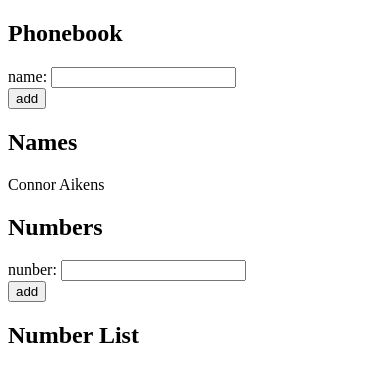
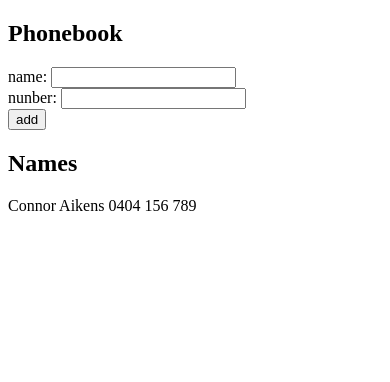
Before and after one commit to caikesn/Full-Stack-Open, a React (Vite) app in the folder part2/phonebook/phonebook-app/: page / in a window 390 px wide. Shown: the top 382 px of the page. Built offline with nearby package versions, Linux system fonts and the light colour scheme.

Commit message:
phonebook-3

```diff
--- a/part2/phonebook/phonebook-app/src/App.jsx
+++ b/part2/phonebook/phonebook-app/src/App.jsx
@@ -6,68 +6,59 @@ const Names = (props) => {
     <div> {props.value} </div>
   )
 }
+const Numbers = (props) => {
+  return (
+    <div> {props.value}</div>
+  )
+}
 
 
 const App = () => {
   const [persons, setPersons] = useState([
-    { name: 'Connor Aikens', id: 1 }
-  ])
-  const [numbers, setNumbers] = useState([
-    { number: '0404 156 789', id: 2}
+    { name: 'Connor Aikens', number: '0404 156 789', id: 1 }
   ])
   const [newNumber, setNewNumber] = useState('')
   const [newName, setNewName] = useState('')
   const [showAll, setShowAll] = useState(true)
 
-  const addNote = (event) => {
+  const addPerson = (event) => {
     event.preventDefault()
 
     const nameExists = persons.some(person => person.name === newName)
+    const numberExists = persons.some(person => person.number === newNumber)
 
-    if (nameExists) {
+    if (numberExists) {
       alert(`${newName} is already added to phonebook`)
     } else {
       const nameObject = {
       name: newName,
+      number: newNumber,
       id: String(Math.floor(Math.random() * 10000))
     }
 
       setPersons(persons.concat(nameObject))
       setNewName('')
+      setNewNumber('')
     }
 
   }
   const handleNameChange = (event) => {
     setNewName(event.target.value)
   }
-  const addNumber = (event) => {
-    event.preventDefault()
 
-    const numberExists = numbers.some(i => i.number === newNumber)
-
-    if (numberExists) {
-      alert(`${newNumber} is already added to phonebook`)
-    } else {
-      const numberObject = {
-      number: newNumber,
-      id: String(Math.floor(Math.random() * 10000))
-    }
-
-      setPersons(persons.concat(numberObject))
-      setNewName('')
-    }
-
-  }
-    const handleNumberChange = (event) => {
+  const handleNumberChange = (event) => {
     setNewNumber(event.target.value)
   }
 
   return (
     <div>
       <h2>Phonebook</h2>
-      <form onSubmit={addNote}>
+      <form onSubmit={addPerson}>
         <div>
           name: <input value={newName} onChange={handleNameChange} />
+        </div>
+        <div>
+          nunber: <input value={newNumber} onChange={handleNumberChange} />
         </div>
         <div>
           <button type="submit">add</button>
@@ -75,21 +66,10 @@ const App = () => {
       </form>
       <h2>Names</h2>
       {persons.map(person =>
-        <Names key={person.id} value={person.name} />
+        <div key={person.id}>
+          {person.name} {person.number}
+        </div>
       )}
-      <h2>Numbers</h2>
-      <form onSubmit={addNumber}>
-        <div>
-          nunber: <input value={newNumber} onChange={handleNumberChange} />
-        </div>
-        <div>
-          <button type="submit">add</button>
-        </div>
-      </form>
-      <h2>Number List</h2>
-        {numbers.map(i =>
-        <Names key={i.id} value={numbers.number} />
-        )}
     </div>
   )
 }
```
